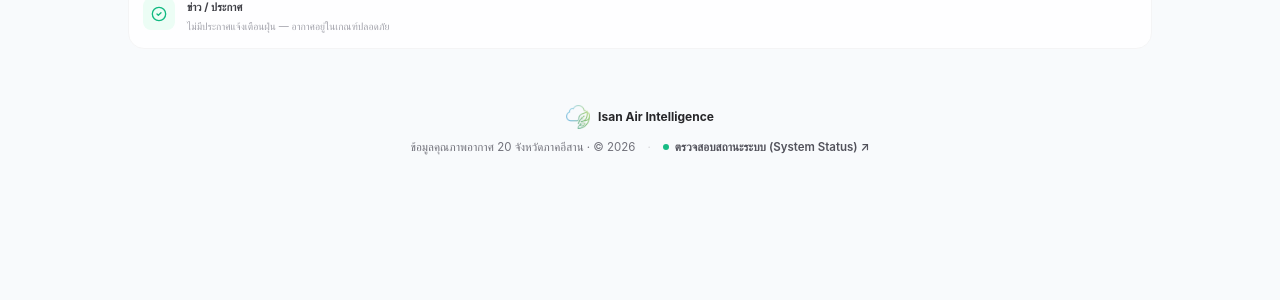
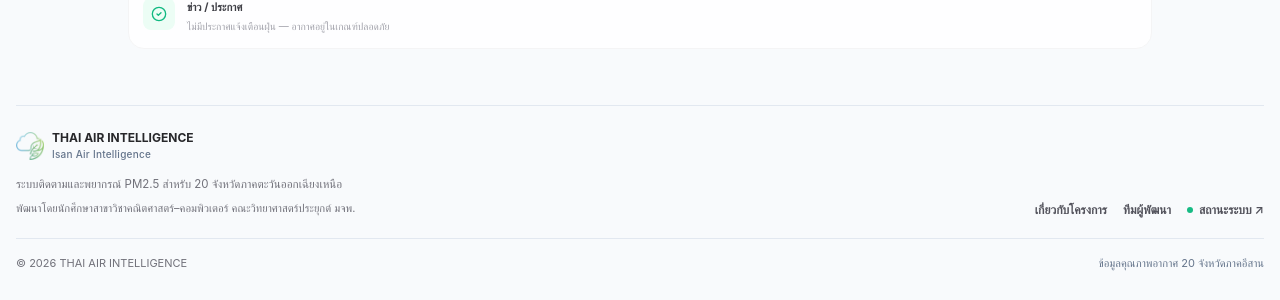
Before and after one commit to kzabCde/THAI-AIR-INTELLIGENCE-LITE, a Next.js app: page / in a window 1280 px wide. Shown: the part 1890-2190 px from the top of the page. Before the commit the page ends 2077 px from the top, so only its background shows below. Built offline with nearby package versions, Linux system fonts and the light colour scheme; no server answers; the database is empty.

Commit message:
refactor: use compact site footer

```diff
--- a/app/layout.tsx
+++ b/app/layout.tsx
@@ -1,10 +1,9 @@
 import type { Metadata } from "next";
-import Image from "next/image";
-import Link from "next/link";
 import "./globals.css";
 import "leaflet/dist/leaflet.css";
 import { Header } from "@/components/layout/header";
 import { MobileNav } from "@/components/layout/mobile-nav";
+import { SiteFooter } from "@/components/layout/site-footer";
 import { themeInitScript } from "@/components/theme/theme-toggle";
 import { AppProviders } from "@/components/providers/app-providers";
 
@@ -47,23 +46,7 @@
         <AppProviders>
           <Header />
           <main className="mx-auto max-w-7xl px-4 py-6">{children}</main>
-          <footer className="mx-auto flex max-w-7xl flex-col items-center justify-center gap-2.5 px-4 pb-24 pt-8 text-center text-xs text-zinc-500 dark:text-zinc-400 md:pb-8">
-            <div className="flex items-center gap-2">
-              <Image src="/images/cloud-logo.png" alt="Logo" width={24} height={24} className="h-6 w-6 object-contain" />
-              <span className="font-bold text-zinc-800 dark:text-zinc-200">Isan Air Intelligence</span>
-            </div>
-            <div className="flex flex-wrap items-center justify-center gap-x-3 gap-y-1 text-[11.5px]">
-              <span>ข้อมูลคุณภาพอากาศ 20 จังหวัดภาคอีสาน · © 2026</span>
-              <span className="text-zinc-300 dark:text-zinc-700">·</span>
-              <Link
-                href="/system"
-                className="inline-flex items-center gap-1.5 font-semibold text-zinc-600 dark:text-zinc-300 hover:text-teal-600 dark:hover:text-teal-400 transition"
-              >
-                <span className="h-1.5 w-1.5 rounded-full bg-emerald-500 animate-pulse" />
-                <span>ตรวจสอบสถานะระบบ (System Status) ↗</span>
-              </Link>
-            </div>
-          </footer>
+          <SiteFooter />
           <MobileNav />
         </AppProviders>
       </body>
```
